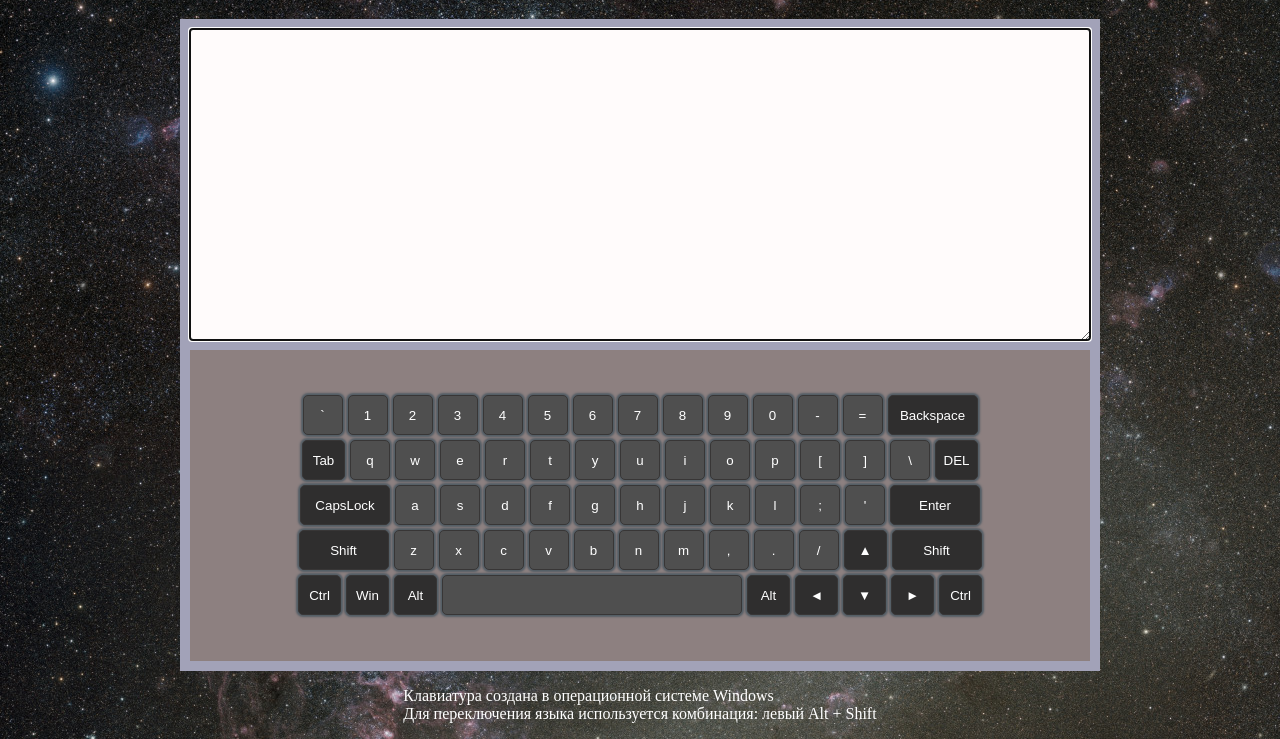
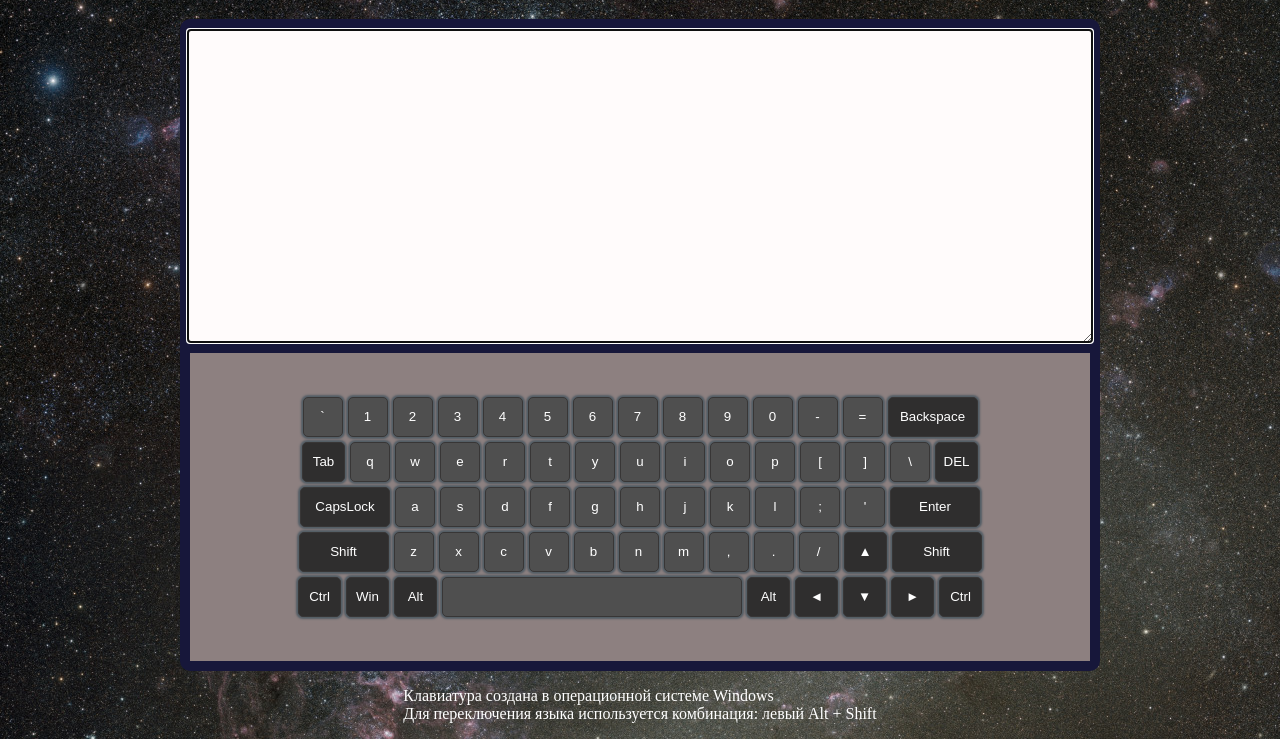
Before and after one commit to Swettlana/RSS-Virtual-Keyboard, a website built with webpack: page index.html in a window 1280 px wide. Shown: the part 61-800 px from the top of the page. Built offline with nearby package versions, Linux system fonts and the light colour scheme.

Commit message:
fix: fixed code

```diff
--- a/src/assets/styles/style.scss
+++ b/src/assets/styles/style.scss
@@ -39,7 +39,8 @@ p {
   height: 80%;
   padding: 10px;
   margin: 0 auto;
-  background-color: rgb(162, 162, 184);
+  background-color: rgb(23, 23, 58);
+  border-radius: 10px;
   display: flex;
   flex-direction: column;
   align-items: center;
--- /dev/null
+++ b/src/element.js
@@ -0,0 +1,12 @@
+export class ElementDOM {
+  constructor(parent, className, tag = "div", content = "") {
+    this.node = document.createElement(tag);
+    this.node.className = className;
+    this.node.innerText = content;
+    this.parent = parent;
+  }
+
+  renderNode() {
+    this.parent.append(this.node);
+  }
+}
--- a/src/index.js
+++ b/src/index.js
@@ -25,48 +25,40 @@ import {
   lineTwo,
   lineThree,
   lineFour,
+  lineFife,
 } from "./vars.js";
+import { ElementDOM } from "./element";
 
 let isEN = true;
 
-const body = document.body;
-const tittle = document.createElement("h1");
-tittle.className = "tittle";
-tittle.innerText = "RSS Виртуальная клавиатура";
-const text = document.createElement("p");
-text.innerText = `Клавиатура создана в операционной системе Windows
-Для переключения языка используется комбинация: левый Alt + Shift`;
+const content = {
+  tittle: "RSS Виртуальная клавиатура",
+  info: `Клавиатура создана в операционной системе Windows
+  Для переключения языка используется комбинация: левый Alt + Shift`,
+};
 
-const app = document.createElement("div");
-const screenContent = document.createElement("textarea");
-const screen = document.createElement("div");
-const keyboard = document.createElement("div");
-const lineFife = document.createElement("div");
+const tittle = new ElementDOM(document.body, "tittle", "h1", content.tittle);
+const text = new ElementDOM(document.body, "", "p", content.info);
+const app = new ElementDOM(document.body, "app");
+const screen = new ElementDOM(app.node, "screen", "textarea");
+const keyboard = new ElementDOM(app.node, "keyboard");
 
-const language =
+tittle.renderNode();
+app.renderNode();
+text.renderNode();
+screen.renderNode();
+screen.node.focus();
+keyboard.renderNode();
+
+const lang =
   localStorage.getItem("language") && localStorage.getItem("language") === "RU"
     ? RU
     : EN;
 
-const lineOneKeys = language.lineOne.split("");
-const lineTwoKeys = language.lineTwo.split("");
-const lineThreeKeys = language.lineThree.split("");
-const lineFourKeys = language.lineFour.split("");
-
-app.className = "app";
-screen.className = "screen";
-keyboard.className = "keyboard";
-lineOne.className =
-  lineTwo.className =
-  lineThree.className =
-  lineFour.className =
-  lineFife.className =
-    "lineKeys";
-
-body.append(tittle, app, text);
-app.append(screen, keyboard);
-screen.append(screenContent);
-screenContent.focus();
+const lineOneKeys = lang.lineOne.split("");
+const lineTwoKeys = lang.lineTwo.split("");
+const lineThreeKeys = lang.lineThree.split("");
+const lineFourKeys = lang.lineFour.split("");
 
 renderLine(lineOneKeys, lineOne);
 backspace.renderKey(lineOne);
@@ -94,15 +86,10 @@ arrowDown.renderKey(lineFife);
 arrowR.renderKey(lineFife);
 ctrlR.renderKey(lineFife);
 
-keyboard.append(lineOne, lineTwo, lineThree, lineFour, lineFife);
+keyboard.node.append(lineOne, lineTwo, lineThree, lineFour, lineFife);
 
-const keys = document.querySelectorAll(".keyboard button");
-
-document.onkeydown = (event) => {
-  if (event.altKey && event.shiftKey) {
-    isEN = !isEN;
-    changeLanguage(isEN);
-  }
+const listener = (event) => {
+  const keys = document.querySelectorAll(".keyboard button");
   keys.forEach((el) => {
     if (el.dataset.key === event.key) {
       if (event.key === "Tab") {
@@ -115,14 +102,22 @@ document.onkeydown = (event) => {
         el.classList.toggle("active");
       } else el.classList.add("active");
     }
-
     if (el.dataset.key === event.code) {
       el.classList.add("active");
     }
   });
 };
 
+document.onkeydown = (event) => {
+  if (event.altKey && event.shiftKey) {
+    isEN = !isEN;
+    changeLanguage(isEN);
+  }
+  listener(event);
+};
+
 document.onkeyup = (event) => {
+  const keys = document.querySelectorAll(".keyboard button");
   keys.forEach((el) => {
     if (el.dataset.key !== "CapsLock");
     {
--- a/src/vars.js
+++ b/src/vars.js
@@ -1,4 +1,5 @@
 import { Key } from "./key.js";
+import { ElementDOM } from "./element";
 
 const backspace = new Key("Backspace", "backspace");
 const tab = new Key("Tab", "tab");
@@ -36,6 +37,14 @@ const lineOne = document.createElement("div");
 const lineTwo = document.createElement("div");
 const lineThree = document.createElement("div");
 const lineFour = document.createElement("div");
+const lineFife = document.createElement("div");
+
+lineOne.className =
+  lineTwo.className =
+  lineThree.className =
+  lineFour.className =
+  lineFife.className =
+    "lineKeys";
 
 export {
   backspace,
@@ -61,4 +70,5 @@ export {
   lineTwo,
   lineThree,
   lineFour,
+  lineFife,
 };
```
